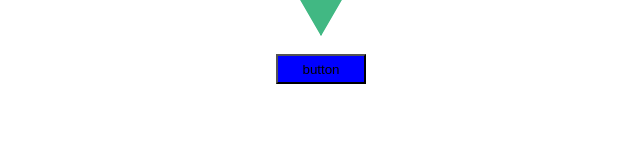
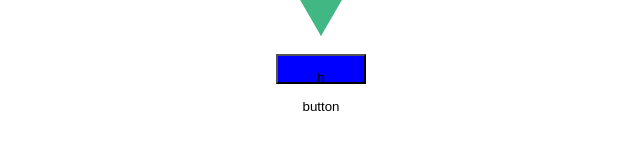
Before and after one commit to pythonfirst/vue-component, a Vue app: page / in a window 1280 px wide. Shown: the part 236-386 px from the top of the page, without its empty margins (319-959 px from the left). Built offline with nearby package versions, Linux system fonts and the light colour scheme.

Commit message:
add components communication

```diff
--- a/src/components/Button.vue
+++ b/src/components/Button.vue
@@ -3,7 +3,9 @@
     :class="'i-button-' + size"
     :disabled="disabled"
     style="backgroundColor: yellow; height: 30px;"
+    @click="handleClick"
   >
+    <slot name="icon"></slot>
     <slot></slot>
   </button>
 </template>
@@ -25,6 +27,12 @@ export default {
   },
   created() {
     console.log(this.$attrs);
+  },
+  methods: {
+    handleClick(event) {
+      console.log("event", event, this.$parent.msg); // 通过this.$parent获取父组件实例及其数据
+      this.$emit("on-click", event);
+    }
   }
 };
 </script>
--- a/src/components/HelloWorld.vue
+++ b/src/components/HelloWorld.vue
@@ -1,13 +1,16 @@
 <template>
   <div class="hello">
     <i-button
+      ref="button"
       size="large"
       :disabled="false"
       type="hello"
       style="backgroundColor: blue;"
       class="hello"
+      @on-click="handleClick"
     >
       button
+      <p slot="icon">h</p>
     </i-button>
   </div>
 </template>
@@ -24,6 +27,12 @@ export default {
   components: { "i-button": Button },
   props: {
     msg: String
+  },
+  methods: {
+    handleClick(e) {
+      console.log(this.$refs.button.size); // 通过$refs获取Button组件及其数据
+      console.log("e", e);
+    }
   }
 };
 </script>
```
